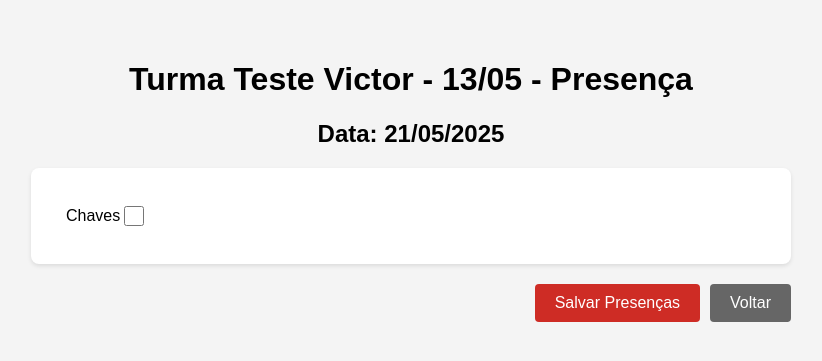
After one commit to GabrielAraujo578/Projeto2-G1, a Django app: page /presenca/1/ in a window 1280 px wide. The commit adds this page. Shown: the top 361 px of the page, without its empty margins (229-1051 px from the left). Run offline with Django 5.2, Linux system fonts and the light colour scheme; a user stored in the database is signed in; data comes from the database, SQL or seed files in the repository; both versions use the stored data as it was after the commit; data that the repository does not hold is empty; some libraries are stand-ins or nearby versions.

Commit message:
implementação de Presenças

```diff
--- a/solidare/portal/models.py
+++ b/solidare/portal/models.py
@@ -265,3 +265,25 @@ class HorarioAula(models.Model):
 
     def __str__(self):
         return f"{self.get_dia_semana_display()} - {self.horario.strftime('%H:%M')} - {self.disciplina}"
+
+class DiaAula(models.Model):
+    turma = models.ForeignKey(Turma, on_delete=models.CASCADE, related_name='dias_aula')
+    data = models.DateField()
+
+    class Meta:
+        ordering = ['data']
+        unique_together = ['turma', 'data']
+
+    def __str__(self):
+        return f"{self.turma.nome} - {self.data}"
+
+class Presenca(models.Model):
+    aluno = models.ForeignKey(Aluno, on_delete=models.CASCADE)
+    dia_aula = models.ForeignKey(DiaAula, on_delete=models.CASCADE)
+    presente = models.BooleanField(default=False)
+
+    class Meta:
+        unique_together = ['aluno', 'dia_aula']
+
+    def __str__(self):
+        return f"{self.aluno.candidato.nome_completo} - {self.dia_aula.data}"
--- a/solidare/portal/templates/base.html
+++ b/solidare/portal/templates/base.html
@@ -5,10 +5,13 @@
     <meta charset="UTF-8">
     <meta name="viewport" content="width=device-width, initial-scale=1.0">
     <title>{% block title %}Meu Site{% endblock %}</title>
+
+    <link rel="stylesheet" href="https://cdnjs.cloudflare.com/ajax/libs/font-awesome/6.5.0/css/all.min.css">
+
+    <link rel="stylesheet" href="{% static 'portal/css/style.css' %}">
+
+    {% block style %}{% endblock %}
 </head>
-    <link rel="stylesheet" href="https://cdnjs.cloudflare.com/ajax/libs/font-awesome/6.5.0/css/all.min.css">
-    <link rel="stylesheet" href="{% static 'portal/css/style.css' %}">
-    <link rel="stylesheet" href="{% static 'portal/img/logo.png' %}">
 <body>
     <div class="container">
         {% block content %}{% endblock %}
--- /dev/null
+++ b/solidare/portal/templates/cadastrar_presenca.html
@@ -0,0 +1,107 @@
+{% extends "base.html" %}
+
+{% block title %}Presença - {{ turma.nome }}{% endblock %}
+
+{% block style %}
+<style>
+    .container {
+        max-width: 800px;
+        margin: 0 auto;
+        padding: 20px;
+    }
+
+    .alunos-lista {
+        background: white;
+        border-radius: 8px;
+        padding: 20px;
+        box-shadow: 0 2px 4px rgba(0,0,0,0.1);
+        margin-top: 20px;
+    }
+
+    .aluno-item {
+        padding: 15px;
+        border-bottom: 1px solid #eee;
+    }
+
+    .aluno-item:last-child {
+        border-bottom: none;
+    }
+
+    .checkbox-container {
+        display: flex;
+        align-items: center;
+        cursor: pointer;
+        font-size: 16px;
+        user-select: none;
+    }
+
+    .checkbox-container input[type="checkbox"] {
+        margin-right: 15px;
+        width: 20px;
+        height: 20px;
+        cursor: pointer;
+    }
+
+    .actions {
+        margin-top: 20px;
+        display: flex;
+        gap: 10px;
+        justify-content: flex-end;
+    }
+
+    .btn-salvar {
+        background: #CE2C25;
+        color: white;
+        border: none;
+        padding: 10px 20px;
+        border-radius: 4px;
+        cursor: pointer;
+        font-size: 16px;
+    }
+
+    .btn-salvar:hover {
+        background: #b52520;
+    }
+
+    .btn-voltar {
+        background: #666;
+        color: white;
+        text-decoration: none;
+        padding: 10px 20px;
+        border-radius: 4px;
+        font-size: 16px;
+    }
+
+    .btn-voltar:hover {
+        background: #555;
+    }
+</style>
+{% endblock %}
+
+{% block content %}
+<div class="container">
+    <h1>{{ turma.nome }} - Presença</h1>
+    <h2>Data: {{ dia_aula.data|date:"d/m/Y" }}</h2>
+
+    <form method="POST">
+        {% csrf_token %}
+        <div class="alunos-lista">
+            {% for aluno in alunos %}
+            <div class="aluno-item">
+                <label class="checkbox-container">
+                    {{ aluno.candidato.nome_completo }}
+                    <input type="checkbox" name="aluno_{{ aluno.id }}"
+                           {% if aluno.id in presencas %}checked{% endif %}>
+                    <span class="checkmark"></span>
+                </label>
+            </div>
+            {% endfor %}
+        </div>
+
+        <div class="actions">
+            <button type="submit" class="btn-salvar">Salvar Presenças</button>
+            <a href="{% url 'dias_aula' turma.id %}" class="btn-voltar">Voltar</a>
+        </div>
+    </form>
+</div>
+{% endblock %}
--- a/solidare/portal/templates/professor.html
+++ b/solidare/portal/templates/professor.html
@@ -131,6 +131,7 @@
       <button onclick="window.location.href='/candidatos/'">Candidatos</button>
       <button onclick="window.location.href='/avisos/'">Avisos</button>
       <button onclick="window.location.href='/turmas/professor/'">Gerenciar Turmas</button>
+      <button onclick="window.location.href='/turmas/listar/'">Lista de Presença</button>
       <button onclick="window.location.href='/calendario/'">Calendário</button>
       <button onclick="window.location.href='/chat/professor/'" class="chat-btn">
           Chat com Alunos
--- a/solidare/portal/urls.py
+++ b/solidare/portal/urls.py
@@ -28,4 +28,7 @@ urlpatterns = [
     path('turma/<int:turma_id>/', views.conteudo_turma, name='conteudo_turma'),
     path('horario/', views.horario, name='horario'),
     path('horario/adicionar/', views.adicionar_aula, name='adicionar_aula'),
+    path('turmas/listar/', views.listar_turmas, name='listar_turmas'),
+    path('turmas/<int:turma_id>/dias/', views.dias_aula, name='dias_aula'),
+    path('presenca/<int:dia_aula_id>/', views.cadastrar_presenca, name='cadastrar_presenca'),
 ]
--- a/solidare/portal/views.py
+++ b/solidare/portal/views.py
@@ -18,7 +18,7 @@ from .models import MensagemChat
 from django.shortcuts import render, redirect, get_object_or_404
 from django.contrib.auth.decorators import login_required
 from django.contrib.auth.decorators import login_required, user_passes_test
-from .models import Turma, Aluno, Professor, ConteudoTurma
+from .models import Turma, Aluno, Professor, ConteudoTurma, DiaAula,Presenca
 import random
 import string
 
@@ -695,3 +695,55 @@ def adicionar_aula(request):
             return redirect('horario')
 
     return redirect('horario')
+
+@login_required
+def listar_turmas(request):
+    professor = get_object_or_404(Professor, user=request.user)
+    turmas = Turma.objects.filter(professor=professor)
+    return render(request, 'listar_turmas.html', {'turmas': turmas})
+
+@login_required
+def dias_aula(request, turma_id):
+    turma = get_object_or_404(Turma, id=turma_id)
+    dias = DiaAula.objects.filter(turma=turma)
+
+    # Gerar próximos dias de aula baseado nos horários da turma
+    hoje = date.today()
+    proximos_30_dias = [hoje + timedelta(days=x) for x in range(30)]
+
+    for dia in proximos_30_dias:
+        for horario in turma.horarios.all():
+            if dia.weekday() in [d.dia for d in horario.dias.all()]:
+                DiaAula.objects.get_or_create(turma=turma, data=dia)
+
+    dias = DiaAula.objects.filter(turma=turma, data__gte=hoje).order_by('data')
+    return render(request, 'dias_aula.html', {'turma': turma, 'dias': dias})
+
+@login_required
+def cadastrar_presenca(request, dia_aula_id):
+    dia_aula = get_object_or_404(DiaAula, id=dia_aula_id)
+    turma = dia_aula.turma
+
+    if request.method == 'POST':
+        for aluno_id, presente in request.POST.items():
+            if aluno_id.startswith('aluno_'):
+                aluno_id = aluno_id.replace('aluno_', '')
+                aluno = get_object_or_404(Aluno, id=aluno_id)
+                presenca, _ = Presenca.objects.get_or_create(
+                    aluno=aluno,
+                    dia_aula=dia_aula
+                )
+                presenca.presente = presente == 'on'
+                presenca.save()
+        messages.success(request, 'Presenças registradas com sucesso!')
+        return redirect('dias_aula', turma_id=turma.id)
+
+    alunos = turma.alunos.all()
+    presencas = {p.aluno_id: p.presente for p in Presenca.objects.filter(dia_aula=dia_aula)}
+
+    return render(request, 'cadastrar_presenca.html', {
+        'turma': turma,
+        'dia_aula': dia_aula,
+        'alunos': alunos,
+        'presencas': presencas
+    })
```
Also changed, not shown: solidare/portal/templates/dias_aula.html (added, +87 -0 lines), solidare/portal/templates/listar_turmas.html (added, +112 -0 lines), solidare/db.sqlite3, solidare/portal/migrations/0024_diaaula_presenca.py (added). Lines whose indentation alone changed are shown as unchanged.
